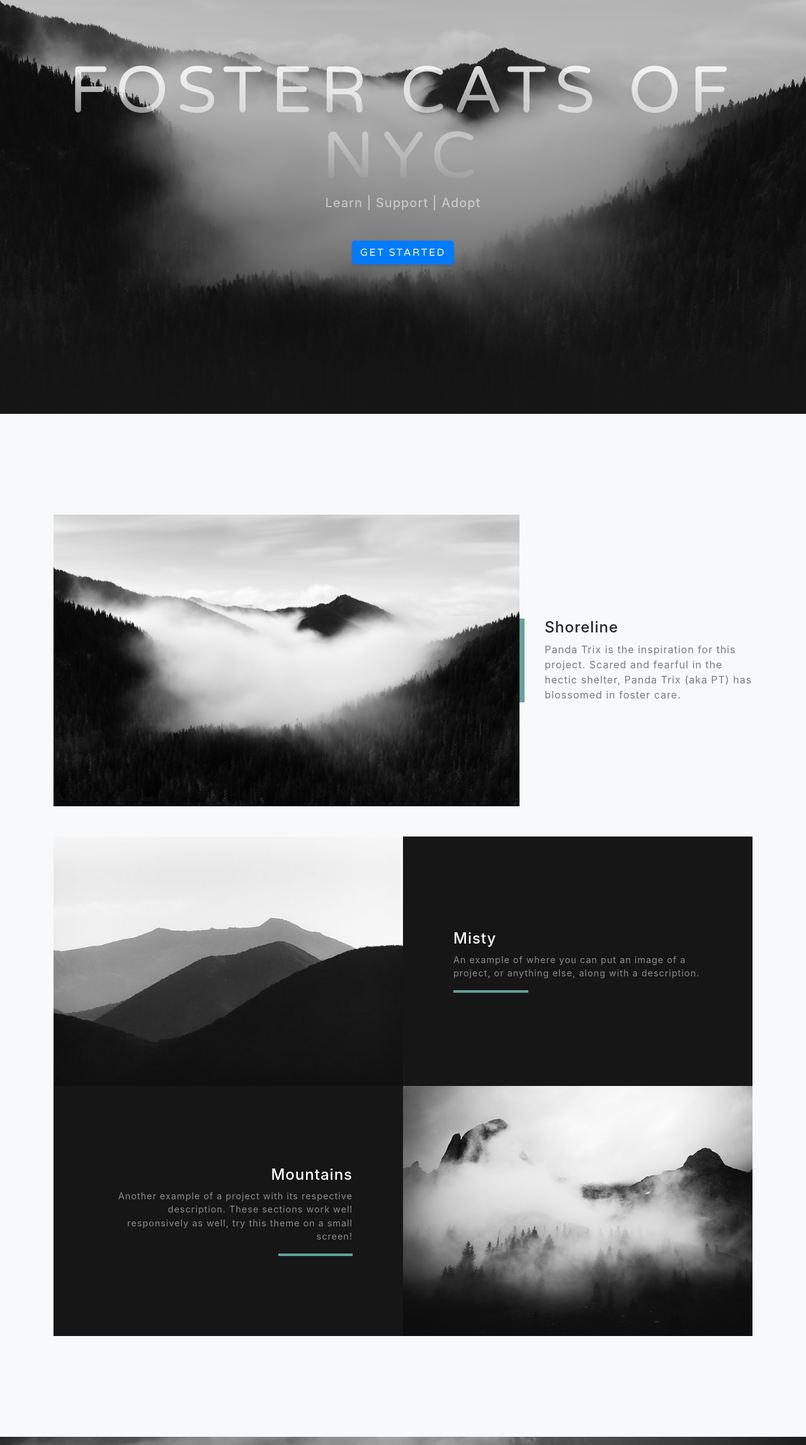
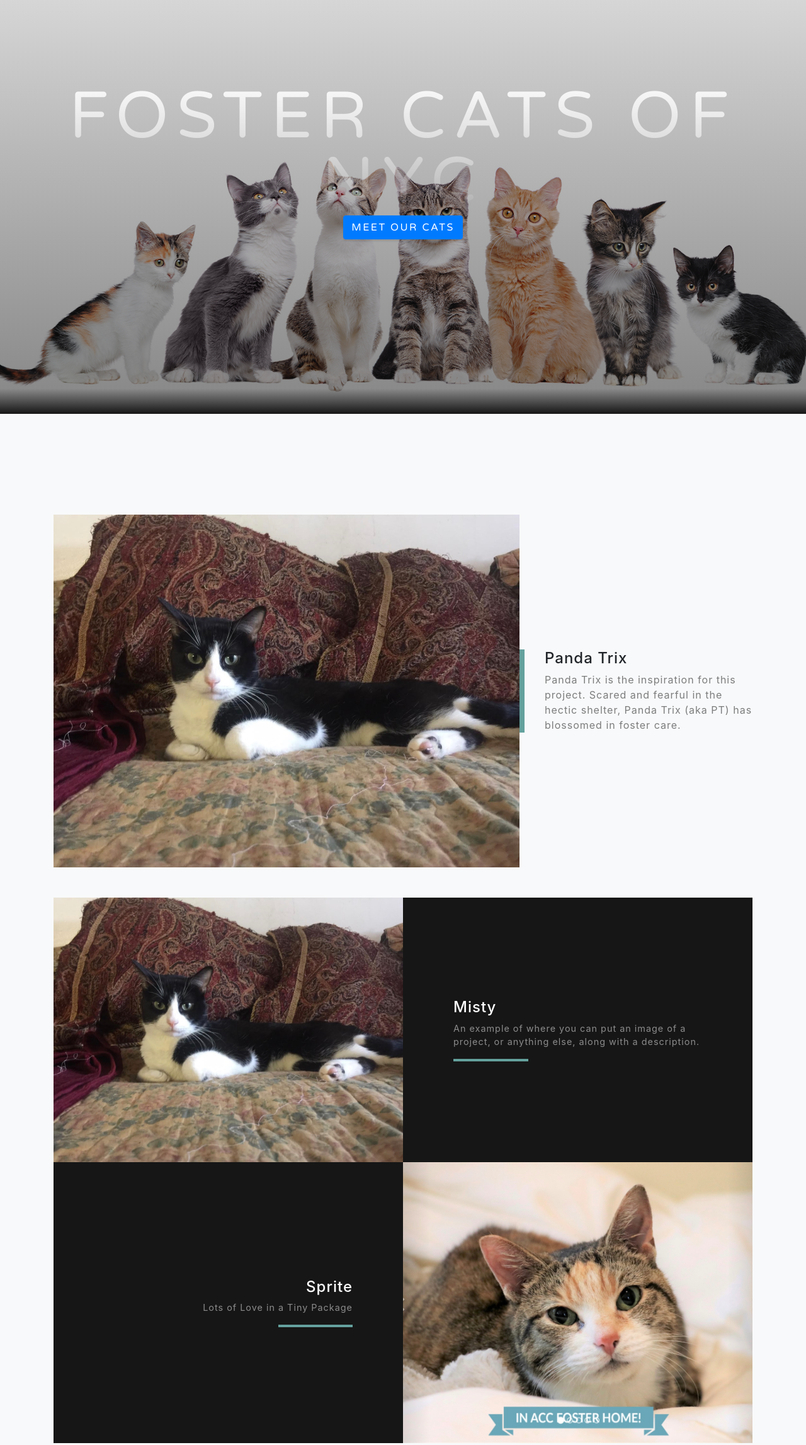
Before and after one commit to mischegoss/FosterCatsofNewYork, a website with bundled scripts: page index.html in a window 1280 px wide. Shown: the part 143-2437 px from the top of the page at 63% size. Built offline with nearby package versions, Linux system fonts and the light colour scheme.

Commit message:
Basic functionality

```diff
--- a/css/grayscale.css
+++ b/css/grayscale.css
@@ -93,7 +93,7 @@
   min-height: 35rem;
   padding: 15rem 0;
   background: -webkit-gradient(linear, left top, left bottom, from(rgba(22, 22, 22, 0.1)), color-stop(75%, rgba(22, 22, 22, 0.5)), to(#161616)), url("../img/bg-masthead.jpg");
-  background: linear-gradient(to bottom, rgba(22, 22, 22, 0.1) 0%, rgba(22, 22, 22, 0.5) 75%, #161616 100%), url("../img/bg-masthead.jpg");
+  background: linear-gradient(to bottom, rgba(22, 22, 22, 0.1) 0%, rgba(22, 22, 22, 0.5) 95%, #161616 100%), url("../img/catheader.jpg");
   background-position: center;
   background-repeat: no-repeat;
   background-attachment: scroll;
--- a/index.html
+++ b/index.html
@@ -8,7 +8,7 @@
   <meta name="description" content="">
   <meta name="author" content="">
 
-  <title>Grayscale - Start Bootstrap Theme</title>
+  <title>Foster Cats of New York City</title>
 
   <!-- Bootstrap core CSS -->
   <link href="vendor/bootstrap/css/bootstrap.min.css" rel="stylesheet">
@@ -19,7 +19,7 @@
   <link href="https://fonts.googleapis.com/css?family=Nunito:200,200i,300,300i,400,400i,600,600i,700,700i,800,800i,900,900i" rel="stylesheet">
 
   <!-- Custom styles for this template -->
-  <link href="css/grayscale.min.css" rel="stylesheet">
+  <link href="css/grayscale.css" rel="stylesheet">
 
 </head>
 
@@ -28,7 +28,7 @@
   <!-- Navigation -->
   <nav class="navbar navbar-expand-lg navbar-light fixed-top" id="mainNav">
     <div class="container">
-      <a class="navbar-brand js-scroll-trigger" href="#page-top">Start Bootstrap</a>
+      <a class="navbar-brand js-scroll-trigger" href="#page-top">FCONYC</a>
       <button class="navbar-toggler navbar-toggler-right" type="button" data-toggle="collapse" data-target="#navbarResponsive" aria-controls="navbarResponsive" aria-expanded="false" aria-label="Toggle navigation">
         Menu
         <i class="fas fa-bars"></i>
@@ -52,8 +52,9 @@
     <div class="container d-flex h-100 align-items-center">
       <div class="mx-auto text-center">
         <h1 class="mx-auto my-0 text-uppercase">Foster Cats of NYC</h1>
-        <h2 class="text-white-50 mx-auto mt-2 mb-5">Learn | Support | Adopt</h2>
-        <a href="#about" class="btn btn-primary js-scroll-trigger">Get Started</a>
+
+
+        <a href="#projects" class="btn btn-primary js-scroll-trigger">Meet Our Cats</a>
       </div>
     </div>
   </header>
@@ -65,11 +66,11 @@
       <!-- Featured Project Row -->
       <div class="row align-items-center no-gutters mb-4 mb-lg-5">
         <div class="col-xl-8 col-lg-7">
-          <img class="img-fluid mb-3 mb-lg-0" src="img/bg-masthead.jpg" alt="">
+          <img class="img-fluid mb-3 mb-lg-0" src="img/panda.jpg" alt="">
         </div>
         <div class="col-xl-4 col-lg-5">
           <div class="featured-text text-center text-lg-left">
-            <h4>Shoreline</h4>
+            <h4>Panda Trix</h4>
             <p class="text-black-50 mb-0">Panda Trix is the inspiration for this project. Scared and fearful in the hectic shelter, Panda Trix (aka PT) has blossomed in foster care. </p>
           </div>
         </div>
@@ -78,7 +79,7 @@
       <!-- Project One Row -->
       <div class="row justify-content-center no-gutters mb-5 mb-lg-0">
         <div class="col-lg-6">
-          <img class="img-fluid" src="img/demo-image-01.jpg" alt="">
+          <img class="img-fluid" src="img/panda.jpg" alt="">
         </div>
         <div class="col-lg-6">
           <div class="bg-black text-center h-100 project">
@@ -96,14 +97,14 @@
       <!-- Project Two Row -->
       <div class="row justify-content-center no-gutters">
         <div class="col-lg-6">
-          <img class="img-fluid" src="img/demo-image-02.jpg" alt="">
+          <img class="img-fluid" src="img/sprite.jpg" alt="">
         </div>
         <div class="col-lg-6 order-lg-first">
           <div class="bg-black text-center h-100 project">
             <div class="d-flex h-100">
               <div class="project-text w-100 my-auto text-center text-lg-right">
-                <h4 class="text-white">Mountains</h4>
-                <p class="mb-0 text-white-50">Another example of a project with its respective description. These sections work well responsively as well, try this theme on a small screen!</p>
+                <h4 class="text-white">Sprite</h4>
+                <p class="mb-0 text-white-50">Lots of Love in a Tiny Package</p>
                 <hr class="d-none d-lg-block mb-0 mr-0">
               </div>
             </div>
@@ -193,7 +194,7 @@
   <!-- Footer -->
   <footer class="bg-black small text-center text-white-50">
     <div class="container">
-      Copyright &copy; Your Website 2019
+      Copyright &copy; Foster Cats of NYC 2019
     </div>
   </footer>
 
```
Also changed, not shown: img/catheader.jpg (added), img/panda.jpg (added), img/sprite.jpg (added), 1 other file.
